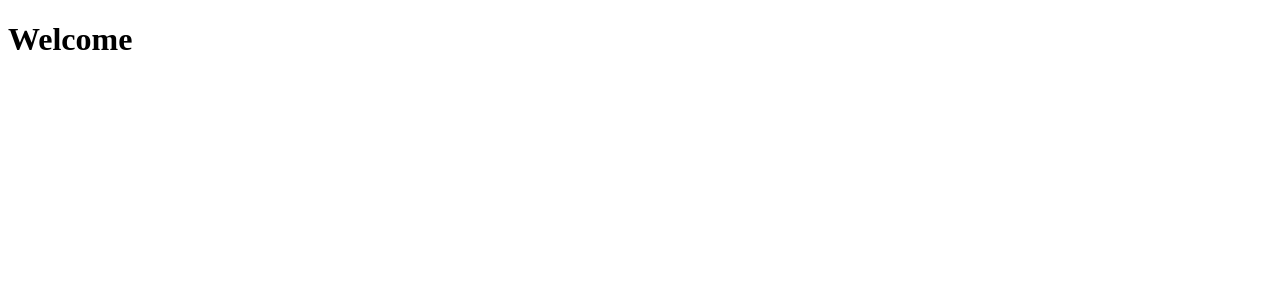
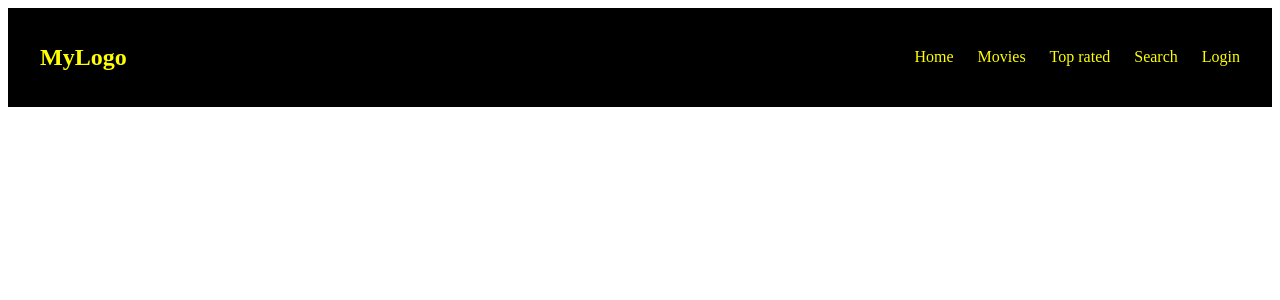
Before and after one commit to AdanBashir13/Animation-Haven, a React (Vite) app: page / in a window 1280 px wide. Shown: the top 300 px of the page. Built offline with nearby package versions, Linux system fonts and the light colour scheme.

Commit message:
added navigation bar

```diff
--- a/src/components/App.jsx
+++ b/src/components/App.jsx
@@ -1,7 +1,15 @@
-import React from "react";
+// src/App.jsx
+import React from 'react';
+import Navbar from './Navbar';
+
 
 function App() {
-  return <h1>Welcome</h1>
+  console.log("App component loaded"); // Add this line
+  return (
+    <div className="App">
+      <Navbar />
+    </div>
+  );
 }
 
 export default App;
--- /dev/null
+++ b/src/components/Navbar.jsx
@@ -0,0 +1,20 @@
+// src/Navbar.jsx
+import React from 'react';
+
+
+const Navbar = () => {
+  return (
+    <nav className="navbar">
+      <h1 className="navbar-logo">MyLogo</h1>
+      <ul className="navbar-links">
+        <li><a href="#home">Home</a></li>
+        <li><a href="#movies">Movies</a></li>
+        <li><a href="#top rated">Top rated</a></li>
+        <li><a href="#search">Search</a></li>
+        <li><a href= "#login" >Login</a></li>
+      </ul>
+    </nav>
+  );
+};
+
+export default Navbar;
--- /dev/null
+++ b/src/components/Search.jsx
@@ -0,0 +1,4 @@
+import React, {useEffect,useState,useRef} from "react";
+function Search(){
+    const[searchQuery, setSearchQuerry]=
+}
--- a/src/index.css
+++ b/src/index.css
@@ -0,0 +1,57 @@
+/* src/Navbar.css */
+
+.navbar {
+    display: flex;
+    justify-content: space-between;
+    align-items: center;
+    background-color: black;
+    padding: 1rem 2rem;
+  }
+
+  .navbar-logo {
+    color: yellow;
+    font-size: 1.5rem;
+    font-weight: bold;
+  }
+
+  .navbar-links {
+    list-style: none;
+    display: flex;
+    gap: 1.5rem;
+  }
+
+  .navbar-links li {
+    display: inline;
+  }
+
+  .navbar-links a {
+    color: yellow;
+    text-decoration: none;
+    font-size: 1rem;
+    transition: text-decoration 0.3s ease;
+  }
+
+  .navbar-links a:hover {
+    text-decoration: underline;
+  }
+
+  .navbar-links a:focus {
+    outline: 2px solid yellow;
+    outline-offset: 2px;
+  }
+
+  .navbar-links a.active {
+    border-bottom: 2px solid yellow;
+  }
+
+  @media (max-width: 768px) {
+    .navbar {
+      flex-direction: column;
+      align-items: flex-start;
+    }
+
+    .navbar-links {
+      flex-direction: column;
+      gap: 1rem;
+    }
+  }
```
Also changed, not shown: src/main.jsx (+8 -6 lines).
